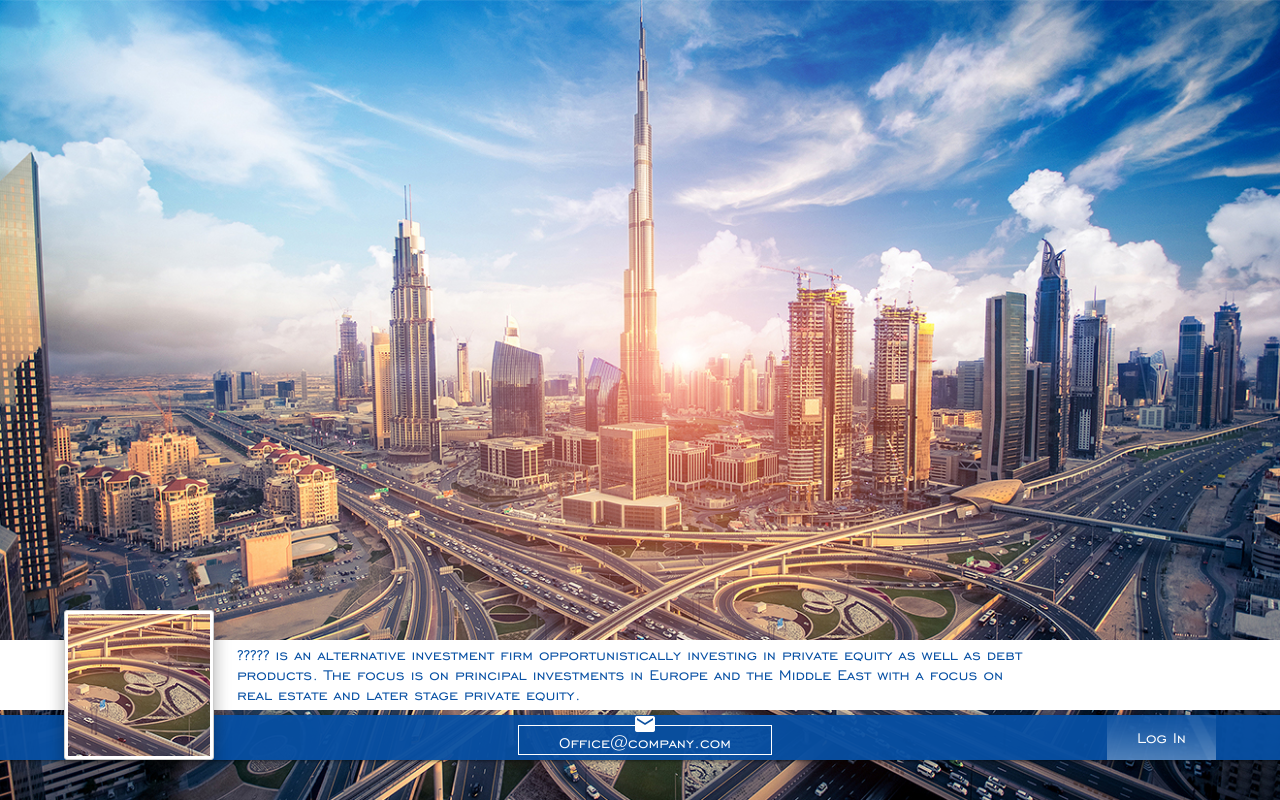
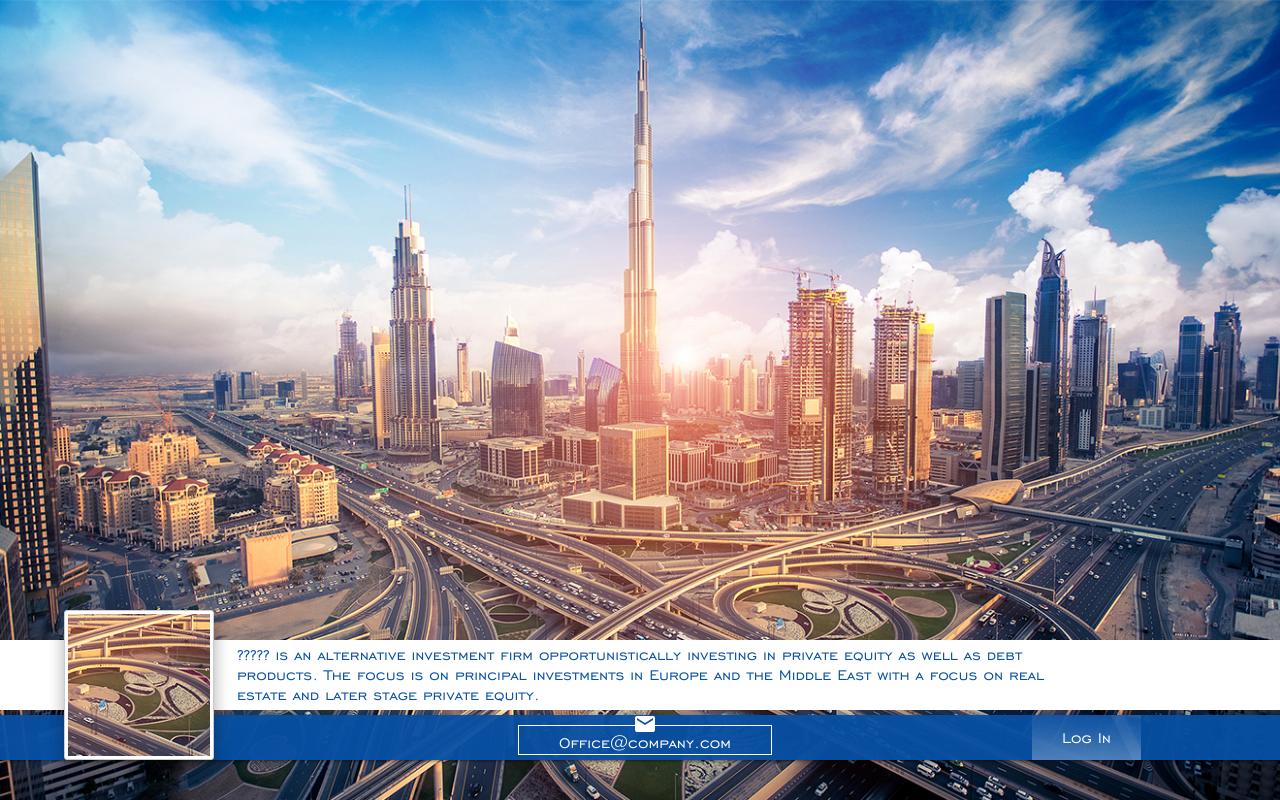
Before and after one commit to AhmedEid3/lp, a website: page src/template/index.html in a window 1280 px wide. Drawn offline with nearby package versions, Linux system fonts and the light colour scheme; files that its build step writes are made by us from their sources; files whose address does not match are found by name.

```diff
--- a/src/scss/components/_navbar.scss
+++ b/src/scss/components/_navbar.scss
@@ -7,6 +7,11 @@
   }
   &, & ul a {
     font-size: 18px;
+  }
+  & ul {
+    @media (min-width: $min-xl) {
+      margin-right: 75px;
+    }
   }
   background-color: rgba($primary-color, 0.95);
   position: relative;
--- a/src/scss/pages/_home_page.scss
+++ b/src/scss/pages/_home_page.scss
@@ -24,7 +24,7 @@
         }
         @media (min-width: $min-xl) {
           padding-left: 45px;
-          padding-right: 60px;
+          //padding-right: 60px;
         }
 
       }
```
Also changed, not shown: dist/css/main-style.css, dist/css/main-style.min.css, 1 other file.
